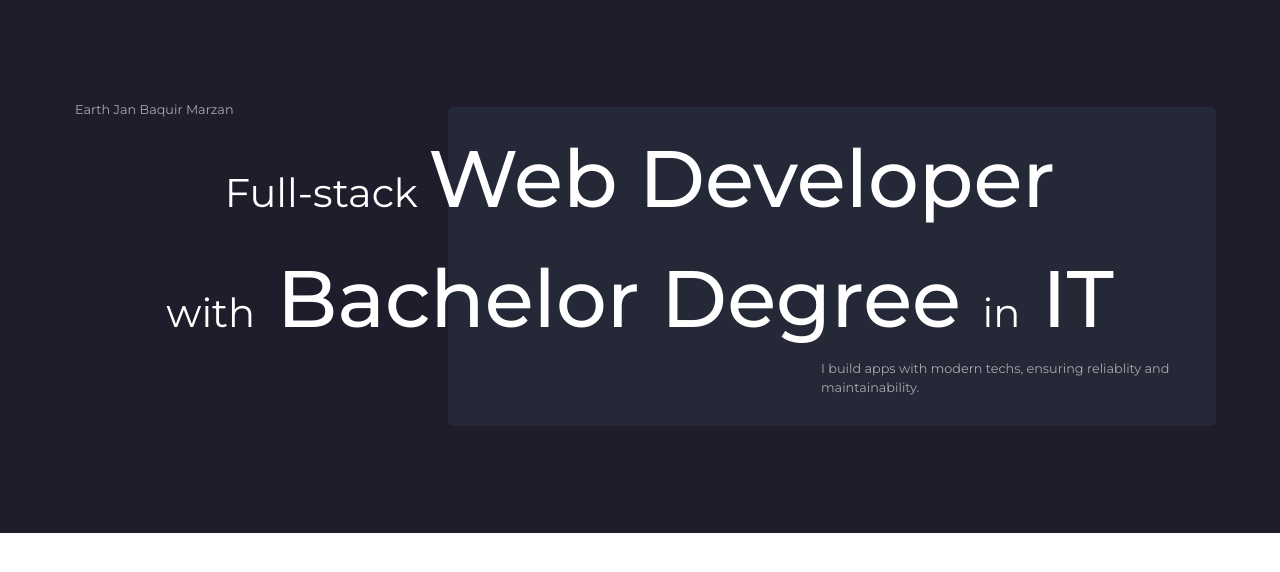
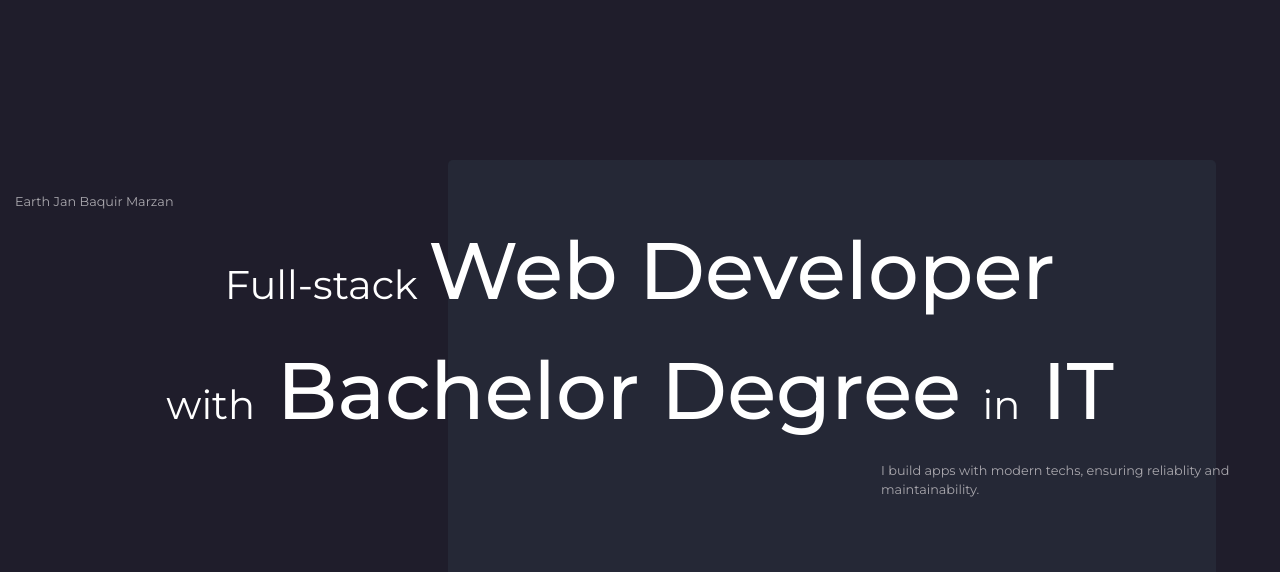
Before and after one commit to earthjan/earth, a React (Create React App) app: page / in a window 1280 px wide. Shown: the top 572 px of the page. Built offline with nearby package versions, Linux system fonts and the light colour scheme.

Commit message:
Set background height to `100vh`

```diff
--- a/src/components/templates/MainPage/styles.js
+++ b/src/components/templates/MainPage/styles.js
@@ -7,6 +7,7 @@ const styles = {
     zIndex: "1",
     backgroundColor: "primary.main",
     minWidth: "320px",
+    height: "100vh"
   },
 
   gridBase: {
@@ -17,10 +18,10 @@ const styles = {
       xs: "15px",
     },
     /**
-     * Overrides the py on >md
+     * Overrides the py on >md to center the main content
      */
     paddingTop: {
-      md: "100px",
+      md: "15%",
     },
   },
 
@@ -50,7 +51,9 @@ const styles = {
   },
 
   upperSubtitleBase: {
-    paddingLeft: getSubtitlePaddingX()
+    paddingLeft: {
+        md: getSubtitlePaddingX()
+    }
   },
   subtitleUpper: {
     fontSize: getSubtitleFontSize(),
@@ -60,7 +63,12 @@ const styles = {
     justifyContent: {
       md: "flex-end",
     },
-    paddingRight: getSubtitlePaddingX()
+    paddingTop: {
+        md: "10px"
+    },
+    paddingRight: {
+        md: getSubtitlePaddingX()
+    }
   },
 
   subtitleBottom: {
@@ -74,6 +82,8 @@ const styles = {
     position: "absolute",
     height: {
       xs: "60%",
+      sm: "40%",
+      md: "60%"
     },
     width: {
       xs: "60vw",
```
